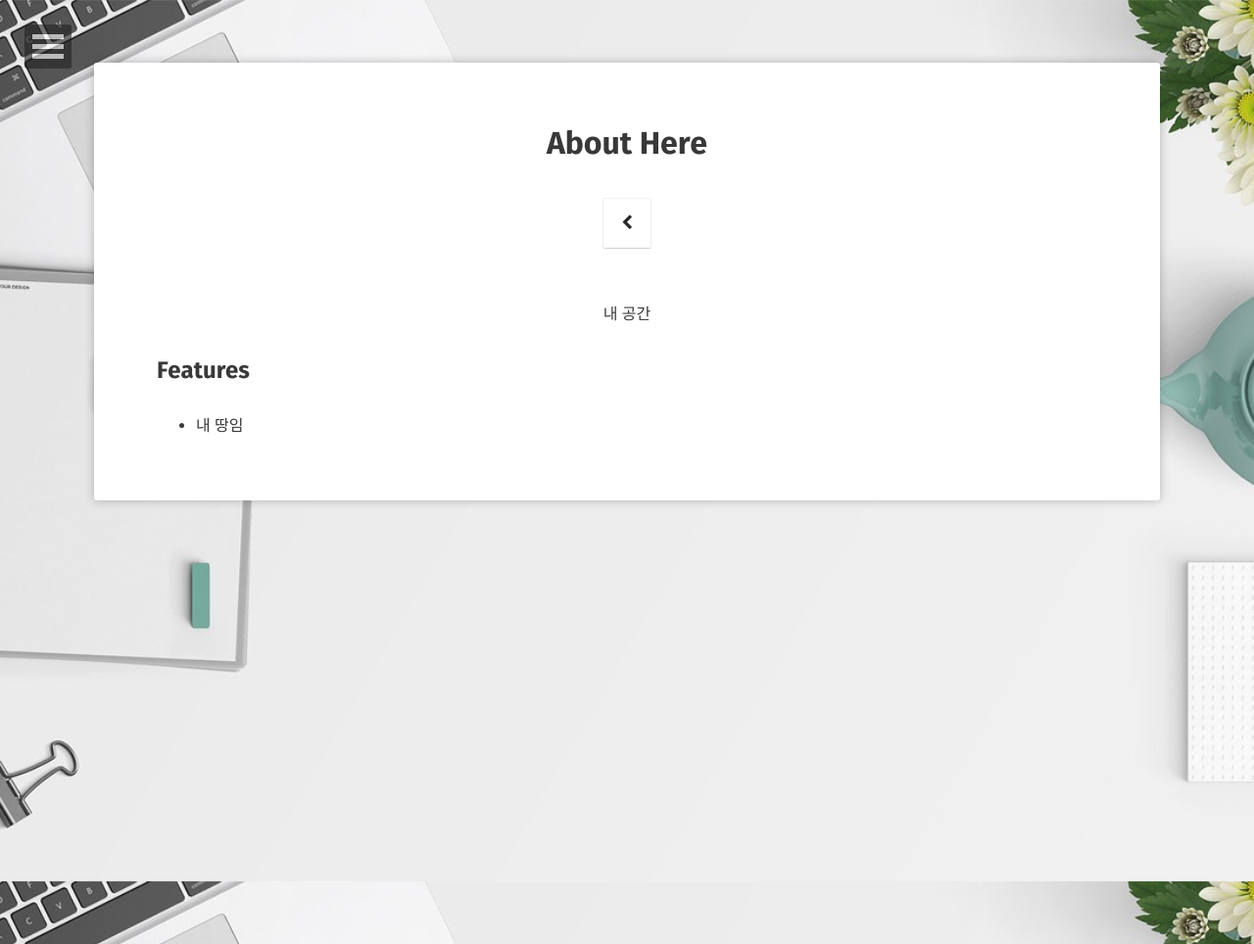
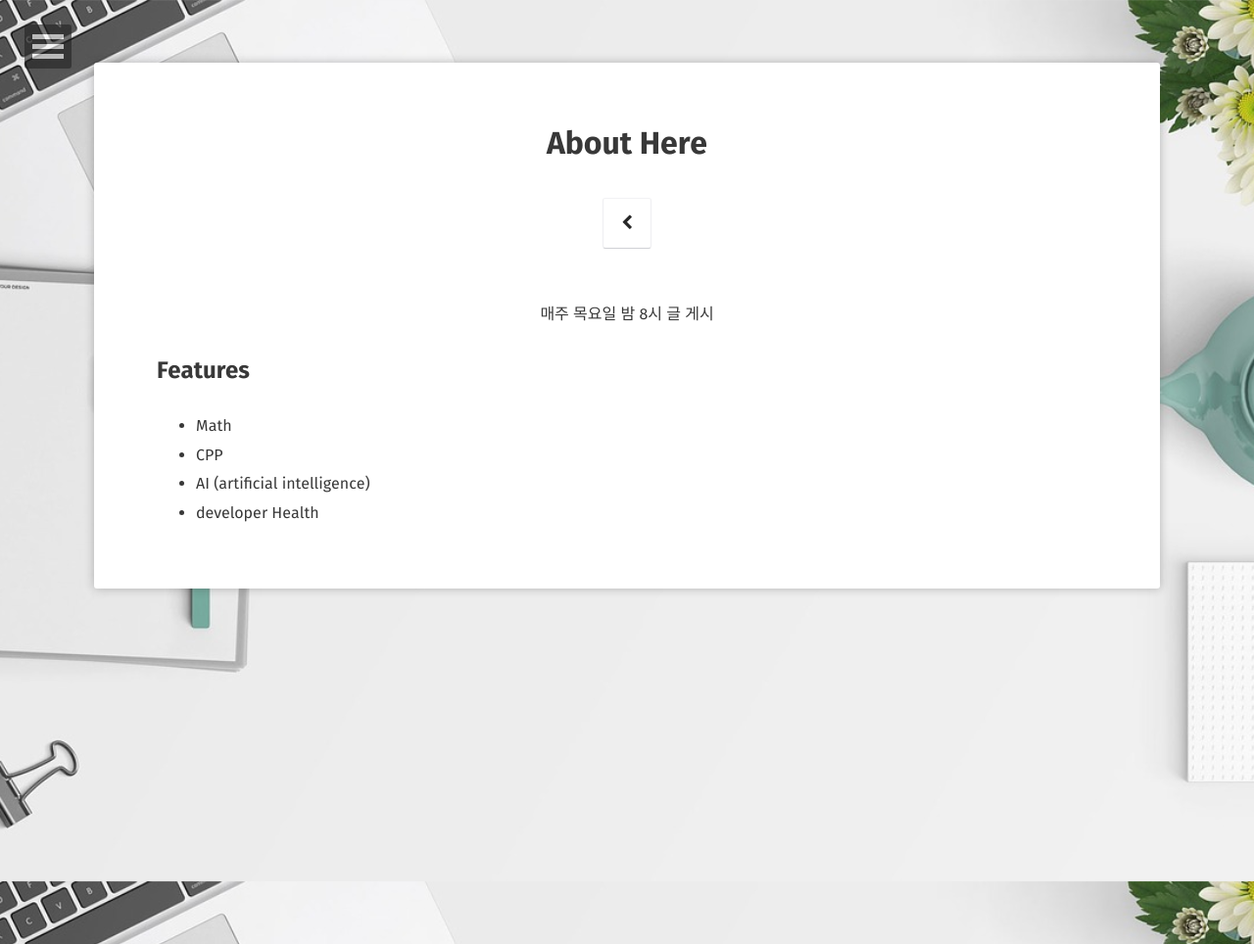
Before and after one commit to SHSongs/SHSongs.github.io, a Jekyll site: the page built from about/index.md, in a window 1280 px wide. Shown: the whole page at 98% size. Built offline with Jekyll 4.4.1, drawn with Linux system fonts in a browser that asks for light colours; some web fonts are replaced.

Commit message:
modify index

```diff
--- a/about/index.md
+++ b/about/index.md
@@ -6,7 +6,10 @@ date: 2020-02-28
 comments: false
 ---
 
-<center>내 공간</center>
+<center>매주 목요일 밤 8시 글 게시</center>
 
 ## Features
-* 내 땅임 <br/>
+* Math <br/>
+* CPP <br/>
+* AI (artificial intelligence) <br/>
+* developer Health <br/>
```
